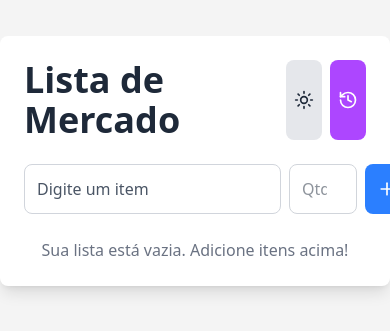
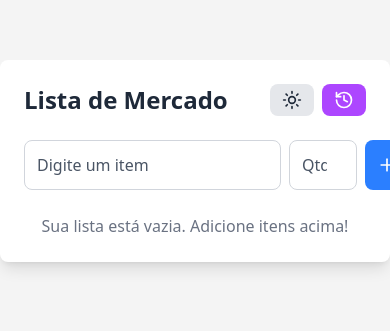
Before and after one commit to SamuelRicardos/lista-de-mercado, a React (Vite) app: page / in a window 390 px wide. Shown: the part 261-592 px from the top of the page. Built offline with nearby package versions, Linux system fonts and the light colour scheme.

Commit message:
fix responsividade

```diff
--- a/src/App.jsx
+++ b/src/App.jsx
@@ -28,26 +28,28 @@ function App() {
   };
 
   return (
-    <div className={`flex flex-col items-center w-full max-w-md gap-6 p-6 shadow-lg rounded-lg transition-colors ${
+    <div
+      className={`flex w-full max-w-md flex-col items-center gap-6 rounded-lg p-6 shadow-lg transition-colors ${
         theme === "dark" ? "bg-gray-900 text-white" : "bg-white text-gray-800"
-    }`}>
+      }`}
+    >
       {/* Cabeçalho */}
-      <div className="flex justify-between w-full">
-        <h1 className="text-4xl font-bold">Lista de Mercado</h1>
+      <div className="flex w-full justify-between">
+        <h1 className="text-2xl font-bold sm:text-4xl">Lista de Mercado</h1>
         <div className="flex gap-2">
           <button
             onClick={toggleTheme}
-            className={`p-2 rounded-lg transition-colors ${
+            className={`rounded-lg p-1 px-3 transition-colors sm:p-2 sm:px-2 ${
               theme === "dark"
-                ? "bg-gray-700 hover:bg-gray-600 text-white"
-                : "bg-gray-200 hover:bg-gray-300 text-gray-800"
+                ? "bg-gray-700 text-white hover:bg-gray-600"
+                : "bg-gray-200 text-gray-800 hover:bg-gray-300"
             }`}
           >
             {theme === "dark" ? <Moon size={20} /> : <Sun size={20} />}
           </button>
           <button
             onClick={() => setMostrarHistorico(true)}
-            className="p-2 rounded-lg bg-purple-500 hover:bg-purple-600 text-white transition"
+            className="rounded-lg bg-purple-500 p-1 px-3 text-white transition hover:bg-purple-600 sm:p-2 sm:px-2"
             aria-label="Ver histórico de compras"
           >
             <History size={20} />
@@ -56,22 +58,22 @@ function App() {
       </div>
 
       {/* Inputs */}
-      <div className="w-full flex gap-2">
+      <div className="flex w-full gap-2">
         <input
-          className={`flex-1 p-3 border rounded-lg focus:outline-none focus:ring-2 focus:ring-blue-400 transition-colors ${
+          className={`flex-1 rounded-lg border p-3 transition-colors focus:ring-2 focus:ring-blue-400 focus:outline-none ${
             theme === "dark"
-              ? "bg-gray-800 text-white border-gray-600 placeholder-gray-400"
-              : "bg-white text-gray-800 border-gray-300 placeholder-gray-600"
+              ? "border-gray-600 bg-gray-800 text-white placeholder-gray-400"
+              : "border-gray-300 bg-white text-gray-800 placeholder-gray-600"
           }`}
           ref={inputNome}
           type="text"
           placeholder="Digite um item"
         />
         <input
-          className={`w-17 p-3 border rounded-lg text-center focus:outline-none focus:ring-2 focus:ring-blue-400 transition-colors ${
+          className={`w-17 rounded-lg border p-3 text-center transition-colors focus:ring-2 focus:ring-blue-400 focus:outline-none ${
             theme === "dark"
-              ? "bg-gray-800 text-white border-gray-600"
-              : "bg-white text-gray-800 border-gray-300"
+              ? "border-gray-600 bg-gray-800 text-white placeholder-gray-400"
+              : "border-gray-300 bg-white text-gray-800 placeholder-gray-600"
           }`}
           ref={inputQuantidade}
           type="number"
@@ -79,7 +81,7 @@ function App() {
           placeholder="Qtd"
         />
         <button
-          className="p-3 text-white bg-blue-500 hover:bg-blue-600 focus:outline-none focus:ring-2 focus:ring-blue-400 rounded-lg"
+          className="rounded-lg bg-blue-500 p-3 text-white hover:bg-blue-600 focus:ring-2 focus:ring-blue-400 focus:outline-none"
           onClick={adicionarElementoNaLista}
           aria-label="Adicionar item"
         >
@@ -89,12 +91,14 @@ function App() {
 
       {/* Lista de Compras */}
       {listaMercado.length > 0 ? (
-        <ul className="w-full flex flex-col gap-2">
+        <ul className="flex w-full flex-col gap-2">
           {listaMercado.map((itemLista, index) => (
             <li
               key={index}
-              className={`flex justify-between items-center p-2 rounded-lg shadow-md transition-colors ${
-                theme === "dark" ? "bg-gray-800 text-white" : "bg-gray-100 text-gray-800"
+              className={`flex items-center justify-between rounded-lg p-2 shadow-md transition-colors ${
+                theme === "dark"
+                  ? "bg-gray-800 text-white"
+                  : "bg-gray-100 text-gray-800"
               }`}
             >
               <ItemLista itemLista={itemLista} />
@@ -102,24 +106,32 @@ function App() {
           ))}
         </ul>
       ) : (
-        <p className={`transition-colors ${
+        <p
+          className={`transition-colors ${
             theme === "dark" ? "text-gray-300" : "text-gray-500"
-        }`}>
+          }`}
+        >
           Sua lista está vazia. Adicione itens acima!
         </p>
       )}
 
       {/* Sidebar do Histórico */}
       {mostrarHistorico && (
-  <div className={`fixed top-0 right-0 w-64 h-full shadow-lg p-4 flex flex-col transition-transform transform translate-x-0 ${
-    theme === "dark" ? "bg-gray-900 text-white" : "bg-gray-100 text-gray-800"
-  }`}>
-    <div className="flex justify-between items-center mb-4">
+        <div
+          className={`fixed top-0 right-0 flex h-full w-64 translate-x-0 transform flex-col p-4 shadow-lg transition-transform ${
+            theme === "dark"
+              ? "bg-gray-900 text-white"
+              : "bg-gray-100 text-gray-800"
+          }`}
+        >
+          <div className="mb-4 flex items-center justify-between">
             <h2 className="text-xl font-semibold">Histórico</h2>
             <button
               onClick={() => setMostrarHistorico(false)}
-        className={`p-2 rounded-lg transition-colors ${
-          theme === "dark" ? "text-white hover:text-red-400" : "text-gray-800 hover:text-red-500"
+              className={`rounded-lg p-2 transition-colors ${
+                theme === "dark"
+                  ? "text-white hover:text-red-400"
+                  : "text-gray-800 hover:text-red-500"
               }`}
             >
               <X size={20} />
@@ -130,8 +142,10 @@ function App() {
               {historicoCompras.map((item, index) => (
                 <li
                   key={index}
-            className={`p-2 rounded-lg transition-colors ${
-              theme === "dark" ? "bg-gray-800 text-white" : "bg-gray-200 text-gray-800"
+                  className={`rounded-lg p-2 transition-colors ${
+                    theme === "dark"
+                      ? "bg-gray-800 text-white"
+                      : "bg-gray-200 text-gray-800"
                   }`}
                 >
                   {item.nome} ({item.quantidade})
@@ -139,9 +153,11 @@ function App() {
               ))}
             </ul>
           ) : (
-      <p className={`transition-colors ${
+            <p
+              className={`transition-colors ${
                 theme === "dark" ? "text-gray-300" : "text-gray-500"
-      }`}>
+              }`}
+            >
               Nenhum item comprado ainda.
             </p>
           )}
```
Lines whose indentation alone changed are shown as unchanged.
